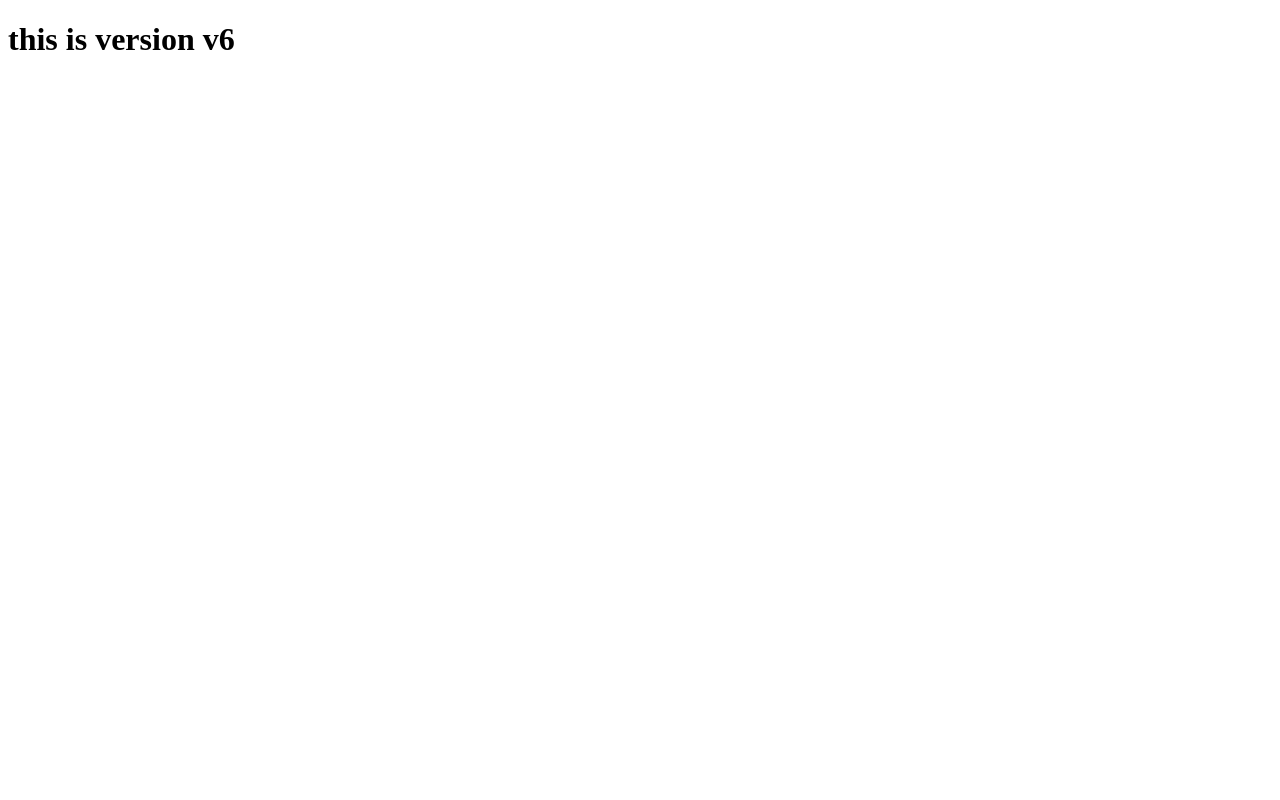
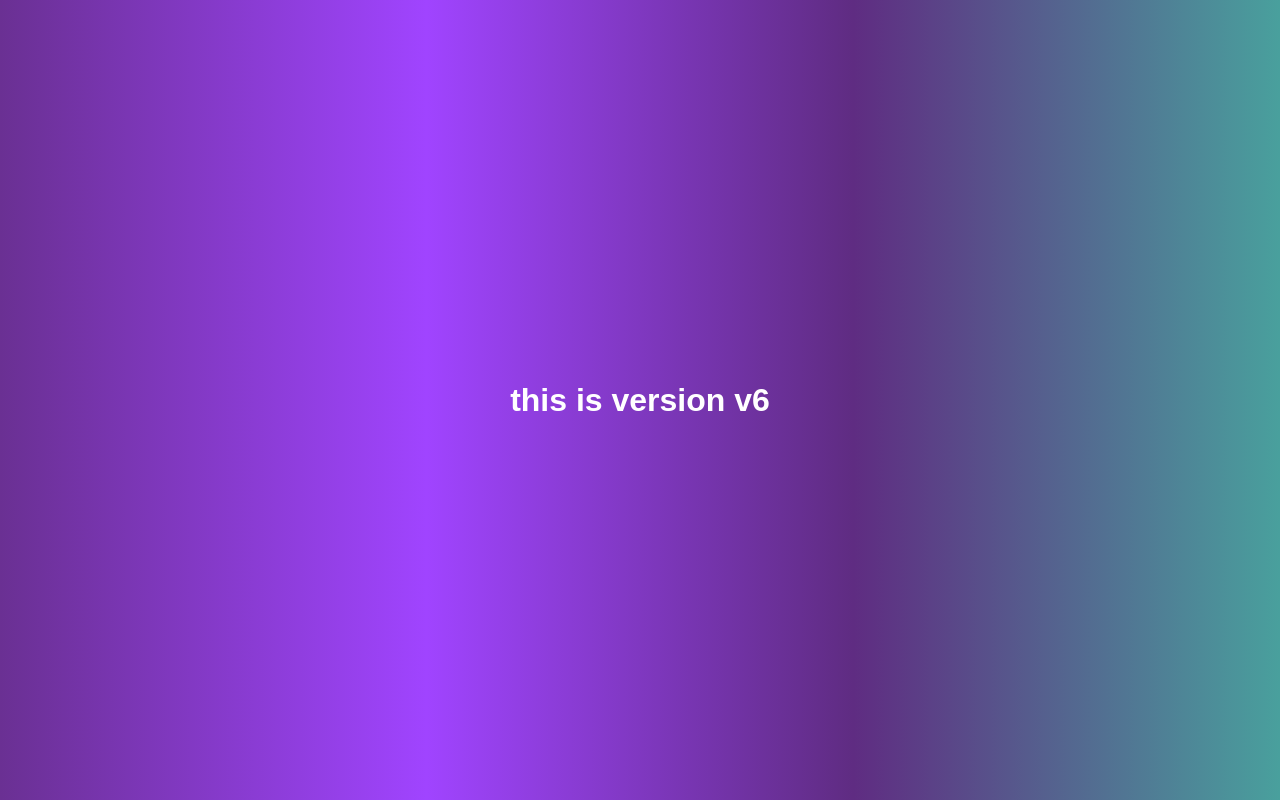
Before and after one commit to Ankitakusshwaha/myrepotest, a plain HTML site: page index.html in a window 1280 px wide. Drawn offline with Linux system fonts and the light colour scheme.

Commit message:
added design for Website

```diff
--- a/index.html
+++ b/index.html
@@ -3,6 +3,7 @@
 <head>
     <meta charset="UTF-8">
     <meta name="viewport" content="width=device-width, initial-scale=1.0">
+    <link rel="stylesheet" href="style.css">
     <title>Document</title>
 </head>
 <body>
--- /dev/null
+++ b/style.css
@@ -0,0 +1,21 @@
+/* styles.css */
+body {
+    /* Set a gradient background from purple to teal */
+    background: linear-gradient(to right, #6a3093, #a044ff, #5f2c82, #49a09d);
+    font-family: Arial, sans-serif;
+    /* Sets a clean, modern font for the body text */
+    color: white;
+    /* Sets the text color to white for better contrast */
+    margin: 0;
+    /* Removes default margin */
+    padding: 0;
+    /* Removes default padding */
+    display: flex;
+    /* Enables flexbox layout */
+    justify-content: center;
+    /* Centers content horizontally */
+    align-items: center;
+    /* Centers content vertically */
+    height: 100vh;
+    /* Makes the body take the full height of the viewport */
+}
```
